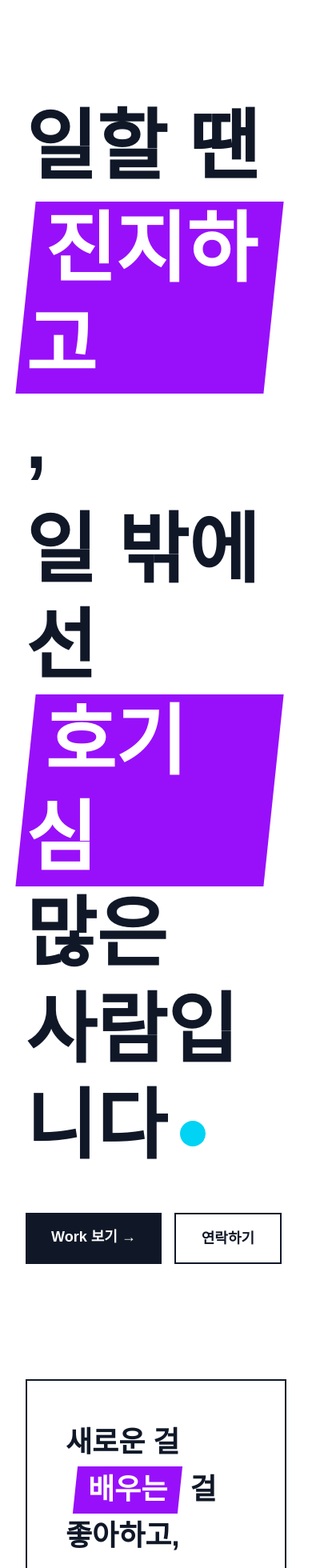
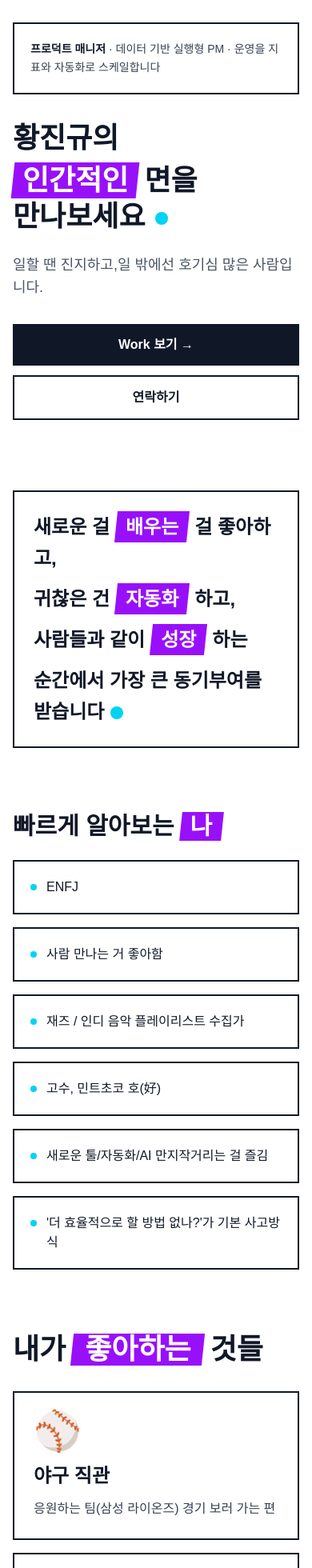
Before and after one commit to realgyu/Whoisjin, a Next.js app: page /human in a window 390 px wide. Shown: the part 20-1980 px from the top of the page at 80% size. Built offline with nearby package versions, Linux system fonts and the light colour scheme.

Commit message:
Update human,work  page3 content

```diff
--- a/app/human/page.tsx
+++ b/app/human/page.tsx
@@ -13,28 +13,28 @@ export default function HumanPage() {
   const hobbies = [
     {
       label: "야구 직관",
-      detail: "응원하는 팀의 경기를 직접 보러 갑니다",
-      icon: "⚾"
+      detail: "응원하는 팀(삼성 라이온즈) 경기 보러 가는 편",
+      icon: "⚾",
     },
     {
       label: "재즈·인디 음악",
-      detail: "플레이리스트 수집과 공유를 즐깁니다",
-      icon: "🎧"
+      detail: "플레이리스트 수집 + 공유 (가끔은 혼자 감상)",
+      icon: "🎧",
     },
     {
       label: "여행 & 산책",
-      detail: "새로운 장소를 탐험하는 것을 좋아합니다",
-      icon: "✈️"
+      detail: "관광지도 좋고, 친구 동네 탐험하는 것도 좋아함",
+      icon: "✈️",
     },
     {
       label: "데이터 덕질",
-      detail: "일상의 패턴을 숫자로 분석합니다",
-      icon: "📊"
+      detail: "일상의 패턴을 숫자로 보고 싶어짐",
+      icon: "📊",
     },
     {
       label: "자동화 만들기",
-      detail: "반복 작업을 줄이는 도구를 만듭니다",
-      icon: "🔧"
+      detail: "반복 작업 줄이는 도구 만들면 쾌감 옴",
+      icon: "🔧",
     },
   ];
 
@@ -51,7 +51,7 @@ export default function HumanPage() {
     },
     {
       title: "자동화의 힘",
-      desc: "반복 업무는 반드시 줄이고, 시간을 '생각'에 쓰고 싶습니다.",
+      desc: "반복 업무는 줄이고, 시간을 ‘생각’에 쓰고 싶습니다.",
       highlight: "자동화",
     },
   ];
@@ -59,47 +59,56 @@ export default function HumanPage() {
   return (
     <div className="min-h-screen bg-white">
       {/* Hero Section */}
-      <section className="max-w-6xl mx-auto px-8 py-20">
+      <section className="max-w-6xl mx-auto px-4 sm:px-6 md:px-8 py-12 md:py-20">
         <div className="relative">
+          {/* Small intro card (모바일에서는 상단에 자연스럽게) */}
+          <div className="md:absolute md:-top-4 md:right-0 w-full md:w-80 bg-white border-2 border-gray-900 p-5 sm:p-6 mb-6 md:mb-0 z-10">
+            <p className="text-sm text-gray-700 leading-relaxed">
+              <span className="font-bold text-gray-900">프로덕트 매니저</span> ·
+              데이터 기반 실행형 PM · 운영을 지표와 자동화로 스케일합니다
+            </p>
+          </div>
+
           {/* Main Typography */}
-          <div className="pt-16">
-            <h1 className="text-8xl font-black text-gray-900 leading-tight mb-2">
-              일할 땐
+          <div className="pt-2 md:pt-16">
+            <h1 className="text-4xl sm:text-5xl md:text-7xl lg:text-8xl font-black text-gray-900 leading-tight mb-2">
+              황진규의
             </h1>
-            <h1 className="text-8xl font-black text-gray-900 leading-tight">
-              <div className="relative inline-block mr-4">
-                <span className="relative z-10 text-white px-6 py-2">진지하고</span>
-                <div className="absolute inset-0 bg-purple-600 transform -skew-x-6"></div>
-              </div>
-              ,
+
+            <h1 className="text-4xl sm:text-5xl md:text-7xl lg:text-8xl font-black text-gray-900 leading-tight">
+              <span className="relative inline-block mr-2 sm:mr-4">
+                <span className="relative z-10 text-white px-3 py-1.5 sm:px-5 sm:py-2 md:px-6 md:py-2">
+                  인간적인
+                </span>
+                <span className="absolute inset-0 bg-purple-600 -skew-x-6" />
+              </span>
+              면을
             </h1>
-            <h1 className="text-8xl font-black text-gray-900 leading-tight mt-4">
-              일 밖에선
-            </h1>
-            <h1 className="text-8xl font-black text-gray-900 leading-tight">
-              <div className="relative inline-block mr-4">
-                <span className="relative z-10 text-white px-6 py-2">호기심</span>
-                <div className="absolute inset-0 bg-purple-600 transform -skew-x-6"></div>
-              </div>
-              많은
-            </h1>
-            <h1 className="text-8xl font-black text-gray-900 leading-tight">
-              사람입니다
-              <span className="inline-block w-8 h-8 bg-cyan-400 rounded-full ml-4 mb-2"></span>
+
+            <h1 className="text-4xl sm:text-5xl md:text-7xl lg:text-8xl font-black text-gray-900 leading-tight">
+              만나보세요
+              <span className="inline-block w-4 h-4 sm:w-6 sm:h-6 md:w-8 md:h-8 bg-cyan-400 rounded-full ml-3 sm:ml-4 align-middle" />
             </h1>
           </div>
 
+          {/* Subtitle */}
+          <p className="text-lg sm:text-xl md:text-2xl text-gray-600 font-medium mt-6 md:mt-8 max-w-2xl">
+            일할 땐 진지하고,
+            <br className="hidden sm:block" />
+            일 밖에선 호기심 많은 사람입니다.
+          </p>
+
           {/* CTA Buttons */}
-          <div className="flex gap-4 mt-12">
+          <div className="flex flex-col sm:flex-row gap-3 sm:gap-4 mt-8 md:mt-12">
             <a
               href="/work"
-              className="px-8 py-4 bg-gray-900 text-white text-lg font-bold rounded-none hover:bg-gray-800 transition-colors"
+              className="w-full sm:w-auto px-6 sm:px-8 py-3.5 sm:py-4 bg-gray-900 text-white text-base sm:text-lg font-bold rounded-none hover:bg-gray-800 transition-colors text-center"
             >
               Work 보기 →
             </a>
             <a
               href="mailto:contact@example.com"
-              className="px-8 py-4 border-2 border-gray-900 text-gray-900 text-lg font-bold rounded-none hover:bg-gray-50 transition-colors"
+              className="w-full sm:w-auto px-6 sm:px-8 py-3.5 sm:py-4 border-2 border-gray-900 text-gray-900 text-base sm:text-lg font-bold rounded-none hover:bg-gray-50 transition-colors text-center"
             >
               연락하기
             </a>
@@ -108,58 +117,66 @@ export default function HumanPage() {
       </section>
 
       {/* Intro Statement */}
-      <section className="max-w-6xl mx-auto px-8 py-16">
-        <div className="relative">
-          <div className="border-2 border-gray-900 p-12 bg-white">
-            <p className="text-4xl font-black text-gray-900 leading-relaxed">
+      <section className="max-w-6xl mx-auto px-4 sm:px-6 md:px-8 py-10 md:py-16">
+        <div className="border-2 border-gray-900 p-6 sm:p-10 md:p-12 bg-white">
+          <p className="text-2xl sm:text-3xl md:text-4xl font-black text-gray-900 leading-relaxed">
             새로운 걸
-              <div className="relative inline-block mx-3">
-                <span className="relative z-10 text-white px-4 py-1">배우는</span>
-                <div className="absolute inset-0 bg-purple-600 transform -skew-x-6"></div>
-              </div>
+            <span className="relative inline-block mx-2 sm:mx-3">
+              <span className="relative z-10 text-white px-3 py-1 sm:px-4 sm:py-1">
+                배우는
+              </span>
+              <span className="absolute inset-0 bg-purple-600 -skew-x-6" />
+            </span>
             걸 좋아하고,
           </p>
-            <p className="text-4xl font-black text-gray-900 leading-relaxed mt-4">
+
+          <p className="text-2xl sm:text-3xl md:text-4xl font-black text-gray-900 leading-relaxed mt-3 sm:mt-4">
             귀찮은 건
-              <div className="relative inline-block mx-3">
-                <span className="relative z-10 text-white px-4 py-1">자동화</span>
-                <div className="absolute inset-0 bg-purple-600 transform -skew-x-6"></div>
-              </div>
+            <span className="relative inline-block mx-2 sm:mx-3">
+              <span className="relative z-10 text-white px-3 py-1 sm:px-4 sm:py-1">
+                자동화
+              </span>
+              <span className="absolute inset-0 bg-purple-600 -skew-x-6" />
+            </span>
             하고,
           </p>
-            <p className="text-4xl font-black text-gray-900 leading-relaxed mt-4">
+
+          <p className="text-2xl sm:text-3xl md:text-4xl font-black text-gray-900 leading-relaxed mt-3 sm:mt-4">
             사람들과 같이
-              <div className="relative inline-block mx-3">
-                <span className="relative z-10 text-white px-4 py-1">성장</span>
-                <div className="absolute inset-0 bg-purple-600 transform -skew-x-6"></div>
-              </div>
+            <span className="relative inline-block mx-2 sm:mx-3">
+              <span className="relative z-10 text-white px-3 py-1 sm:px-4 sm:py-1">
+                성장
+              </span>
+              <span className="absolute inset-0 bg-purple-600 -skew-x-6" />
+            </span>
             하는
           </p>
-            <p className="text-4xl font-black text-gray-900 leading-relaxed mt-4">
+
+          <p className="text-2xl sm:text-3xl md:text-4xl font-black text-gray-900 leading-relaxed mt-3 sm:mt-4">
             순간에서 가장 큰 동기부여를 받습니다
-              <span className="inline-block w-6 h-6 bg-cyan-400 rounded-full ml-3 mb-1"></span>
+            <span className="inline-block w-4 h-4 sm:w-5 sm:h-5 md:w-6 md:h-6 bg-cyan-400 rounded-full ml-2 sm:ml-3 align-middle" />
           </p>
-          </div>
         </div>
       </section>
 
       {/* Quick Facts */}
-      <section className="max-w-6xl mx-auto px-8 py-16">
-        <h2 className="text-5xl font-black text-gray-900 mb-8">
+      <section className="max-w-6xl mx-auto px-4 sm:px-6 md:px-8 py-10 md:py-16">
+        <h2 className="text-3xl sm:text-4xl md:text-5xl font-black text-gray-900 mb-6 md:mb-8">
           빠르게 알아보는
-          <div className="relative inline-block mx-3">
-            <span className="relative z-10 text-white px-4 py-1">나</span>
-            <div className="absolute inset-0 bg-purple-600 transform -skew-x-6"></div>
-          </div>
+          <span className="relative inline-block mx-2 sm:mx-3">
+            <span className="relative z-10 text-white px-3 py-1">나</span>
+            <span className="absolute inset-0 bg-purple-600 -skew-x-6" />
+          </span>
         </h2>
-        <div className="grid grid-cols-3 gap-6">
+
+        <div className="grid grid-cols-1 sm:grid-cols-2 md:grid-cols-3 gap-4 sm:gap-6">
           {facts.map((fact, idx) => (
             <div
               key={idx}
-              className="border-2 border-gray-900 p-6 hover:bg-gray-50 transition-colors"
+              className="border-2 border-gray-900 p-5 sm:p-6 hover:bg-gray-50 transition-colors"
             >
               <div className="flex items-start gap-3">
-                <span className="w-2 h-2 bg-cyan-400 rounded-full mt-2 flex-shrink-0"></span>
+                <span className="w-2 h-2 bg-cyan-400 rounded-full mt-2 flex-shrink-0" />
                 <span className="text-base font-medium text-gray-900">{fact}</span>
               </div>
             </div>
@@ -168,26 +185,31 @@ export default function HumanPage() {
       </section>
 
       {/* Hobbies */}
-      <section className="max-w-6xl mx-auto px-8 py-16">
-        <h2 className="text-6xl font-black text-gray-900 mb-12">
+      <section className="max-w-6xl mx-auto px-4 sm:px-6 md:px-8 py-10 md:py-16">
+        <h2 className="text-4xl sm:text-5xl md:text-6xl font-black text-gray-900 mb-8 md:mb-12">
           내가
-          <div className="relative inline-block mx-4">
-            <span className="relative z-10 text-white px-6 py-2">좋아하는</span>
-            <div className="absolute inset-0 bg-purple-600 transform -skew-x-6"></div>
-          </div>
+          <span className="relative inline-block mx-2 sm:mx-4">
+            <span className="relative z-10 text-white px-4 py-1.5 sm:px-6 sm:py-2">
+              좋아하는
+            </span>
+            <span className="absolute inset-0 bg-purple-600 -skew-x-6" />
+          </span>
           것들
         </h2>
-        <div className="grid grid-cols-2 gap-8">
+
+        <div className="grid grid-cols-1 md:grid-cols-2 gap-4 sm:gap-6 md:gap-8">
           {hobbies.map((hobby, idx) => (
             <div
               key={idx}
-              className="border-2 border-gray-900 p-10 hover:bg-gray-50 transition-colors"
+              className="border-2 border-gray-900 p-6 sm:p-8 md:p-10 hover:bg-gray-50 transition-colors"
             >
-              <div className="text-7xl mb-6">{hobby.icon}</div>
-              <h3 className="text-3xl font-black text-gray-900 mb-4">
+              <div className="text-5xl sm:text-6xl md:text-7xl mb-4 sm:mb-6">
+                {hobby.icon}
+              </div>
+              <h3 className="text-2xl md:text-3xl font-black text-gray-900 mb-3 md:mb-4">
                 {hobby.label}
               </h3>
-              <p className="text-lg text-gray-700 leading-relaxed">
+              <p className="text-base md:text-lg text-gray-700 leading-relaxed">
                 {hobby.detail}
               </p>
             </div>
@@ -196,65 +218,69 @@ export default function HumanPage() {
       </section>
 
       {/* How I Work */}
-      <section className="max-w-6xl mx-auto px-8 py-16 mb-20">
-        <h2 className="text-6xl font-black text-gray-900 mb-12">
+      <section className="max-w-6xl mx-auto px-4 sm:px-6 md:px-8 py-10 md:py-16 mb-10 md:mb-20">
+        <h2 className="text-4xl sm:text-5xl md:text-6xl font-black text-gray-900 mb-8 md:mb-12">
           나는 이렇게
-          <div className="relative inline-block mx-4">
-            <span className="relative z-10 text-white px-6 py-2">일합니다</span>
-            <div className="absolute inset-0 bg-purple-600 transform -skew-x-6"></div>
-          </div>
+          <span className="relative inline-block mx-2 sm:mx-4">
+            <span className="relative z-10 text-white px-4 py-1.5 sm:px-6 sm:py-2">
+              일합니다
+            </span>
+            <span className="absolute inset-0 bg-purple-600 -skew-x-6" />
+          </span>
         </h2>
-        <div className="grid grid-cols-3 gap-8">
+
+        <div className="grid grid-cols-1 md:grid-cols-3 gap-4 sm:gap-6 md:gap-8">
           {principles.map((p, idx) => (
             <div
               key={idx}
-              className="border-2 border-gray-900 p-8 hover:bg-gray-50 transition-colors"
+              className="border-2 border-gray-900 p-6 sm:p-8 hover:bg-gray-50 transition-colors"
             >
-              <h3 className="text-3xl font-black text-gray-900 mb-6">
-                {p.title.split(' ')[0]}
-                <div className="relative inline-block ml-2">
-                  <span className="relative z-10 text-white px-3 py-1 text-2xl">
+              <h3 className="text-2xl md:text-3xl font-black text-gray-900 mb-4 md:mb-6">
+                {p.title.split(" ")[0]}
+                <span className="relative inline-block ml-2">
+                  <span className="relative z-10 text-white px-2 py-0.5 text-xl md:text-2xl">
                     {p.highlight}
                   </span>
-                  <div className="absolute inset-0 bg-cyan-400 transform -skew-x-6"></div>
-                </div>
+                  <span className="absolute inset-0 bg-cyan-400 -skew-x-6" />
+                </span>
               </h3>
-              <p className="text-base text-gray-700 leading-relaxed">
-                {p.desc}
-              </p>
+              <p className="text-base text-gray-700 leading-relaxed">{p.desc}</p>
             </div>
           ))}
         </div>
       </section>
 
       {/* CTA Section */}
-      <section className="max-w-6xl mx-auto px-8 py-20">
-        <div className="bg-gray-900 p-20 text-center relative overflow-hidden">
+      <section className="max-w-6xl mx-auto px-4 sm:px-6 md:px-8 py-12 md:py-20">
+        <div className="bg-gray-900 p-10 sm:p-14 md:p-20 text-center relative overflow-hidden">
           {/* Decorative elements */}
-          <div className="absolute top-10 right-10 w-16 h-16 bg-cyan-400 rounded-full"></div>
-          <div className="absolute bottom-10 left-10 w-12 h-12 bg-purple-600 rounded-full"></div>
+          <div className="absolute top-6 right-6 sm:top-10 sm:right-10 w-10 h-10 sm:w-16 sm:h-16 bg-cyan-400 rounded-full" />
+          <div className="absolute bottom-6 left-6 sm:bottom-10 sm:left-10 w-8 h-8 sm:w-12 sm:h-12 bg-purple-600 rounded-full" />
 
-          <h2 className="text-7xl font-black text-white mb-4 leading-tight">
+          <h2 className="text-4xl sm:text-5xl md:text-6xl lg:text-7xl font-black text-white mb-3 sm:mb-4 leading-tight">
             내가 만든 것들이
           </h2>
-          <h2 className="text-7xl font-black text-white mb-12 leading-tight">
-            <div className="relative inline-block mx-4">
-              <span className="relative z-10 text-gray-900 px-6 py-2">궁금하신가요</span>
-              <div className="absolute inset-0 bg-cyan-400 transform -skew-x-6"></div>
-            </div>
+
+          <h2 className="text-4xl sm:text-5xl md:text-6xl lg:text-7xl font-black text-white mb-8 md:mb-12 leading-tight">
+            <span className="relative inline-block mx-2 sm:mx-4">
+              <span className="relative z-10 text-gray-900 px-4 py-1.5 sm:px-6 sm:py-2">
+                궁금하신가요
+              </span>
+              <span className="absolute inset-0 bg-cyan-400 -skew-x-6" />
+            </span>
             ?
           </h2>
 
-          <div className="flex gap-6 justify-center mt-12">
+          <div className="flex flex-col sm:flex-row gap-3 sm:gap-6 justify-center mt-8 md:mt-12">
             <a
               href="/work"
-              className="px-12 py-5 bg-white text-gray-900 text-xl font-bold hover:bg-gray-100 transition-colors"
+              className="px-8 sm:px-12 py-4 sm:py-5 bg-white text-gray-900 text-base sm:text-lg md:text-xl font-bold hover:bg-gray-100 transition-colors"
             >
               프로젝트 보기 →
             </a>
             <a
               href="mailto:contact@example.com"
-              className="px-12 py-5 border-2 border-white text-white text-xl font-bold hover:bg-white hover:text-gray-900 transition-colors"
+              className="px-8 sm:px-12 py-4 sm:py-5 border-2 border-white text-white text-base sm:text-lg md:text-xl font-bold hover:bg-white hover:text-gray-900 transition-colors"
             >
               연락하기
             </a>
```
Also changed, not shown: app/work/page.tsx (+80 -77 lines). Lines whose indentation alone changed are shown as unchanged.
